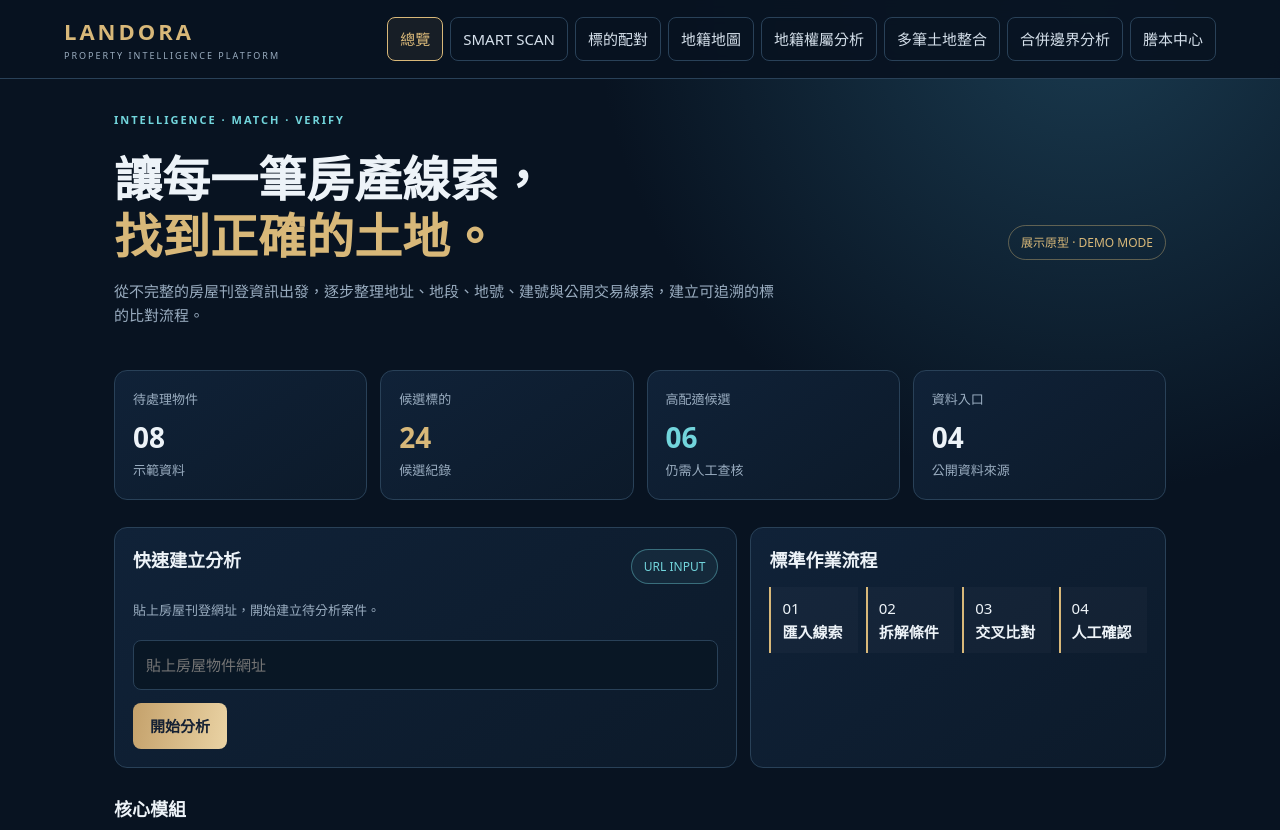
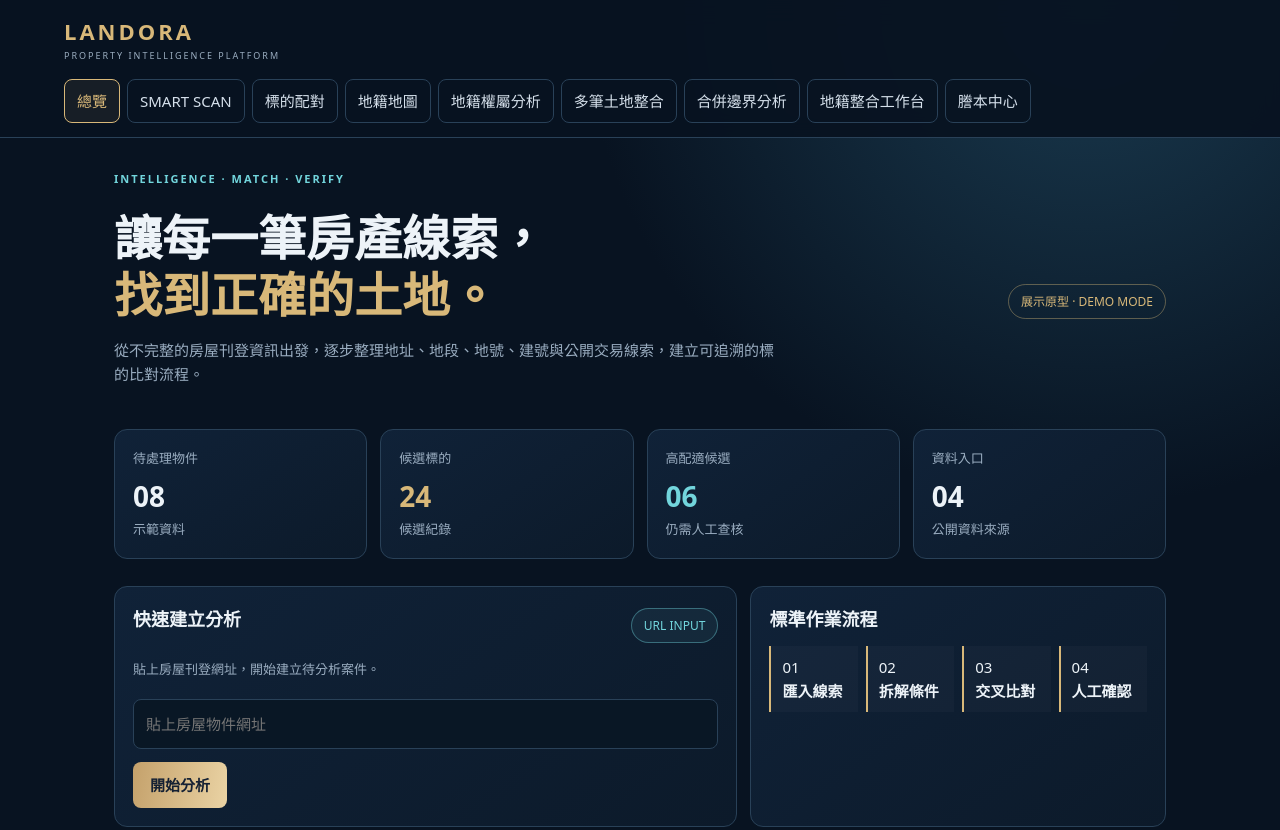
Before and after one commit to LANDORA-Mars/Landora-demo, a plain HTML site: page index.html in a window 1280 px wide. Shown: the top 830 px of the page. Drawn offline with Linux system fonts and the light colour scheme.

Commit message:
Update index.html

```diff
--- a/index.html
+++ b/index.html
@@ -16,7 +16,7 @@ main{max-width:1180px;margin:auto;padding:32px 5% 65px}.eyebrow{font-size:11px;l
 </head>
 <body>
 <header><div class="brand">LANDORA<small>PROPERTY INTELLIGENCE PLATFORM</small></div><nav>
-<button class="active" data-page="home">總覽</button><button data-page="scan">SMART SCAN</button><button data-page="match">標的配對</button><button data-page="map">地籍地圖</button><button onclick="window.location.href='LANDORA_cadastral_ownership_demo_ping.html'">地籍權屬分析</button><button onclick="window.location.href='LANDORA_multi_parcel_grouping_demo.html'">多筆土地整合</button><button onclick="window.location.href='LANDORA_parcel_union_geometry_demo.html'">合併邊界分析</button><button data-page="docs">謄本中心</button></nav></header>
+<button class="active" data-page="home">總覽</button><button data-page="scan">SMART SCAN</button><button data-page="match">標的配對</button><button data-page="map">地籍地圖</button><button onclick="window.location.href='LANDORA_cadastral_ownership_demo_ping.html'">地籍權屬分析</button><button onclick="window.location.href='LANDORA_multi_parcel_grouping_demo.html'">多筆土地整合</button><button onclick="window.location.href='LANDORA_parcel_union_geometry_demo.html'">合併邊界分析</button><button onclick="window.location.href='LANDORA_integrated_parcel_analysis_demo.html'">地籍整合工作台</button><button data-page="docs">謄本中心</button></nav></header>
 <main>
 <section class="page active" id="home">
 <div class="eyebrow">INTELLIGENCE · MATCH · VERIFY</div><div class="hero"><div><h1>讓每一筆房產線索，<br><span style="color:var(--gold)">找到正確的土地。</span></h1><p>從不完整的房屋刊登資訊出發，逐步整理地址、地段、地號、建號與公開交易線索，建立可追溯的標的比對流程。</p></div><span class="tag">展示原型 · DEMO MODE</span></div>
```
